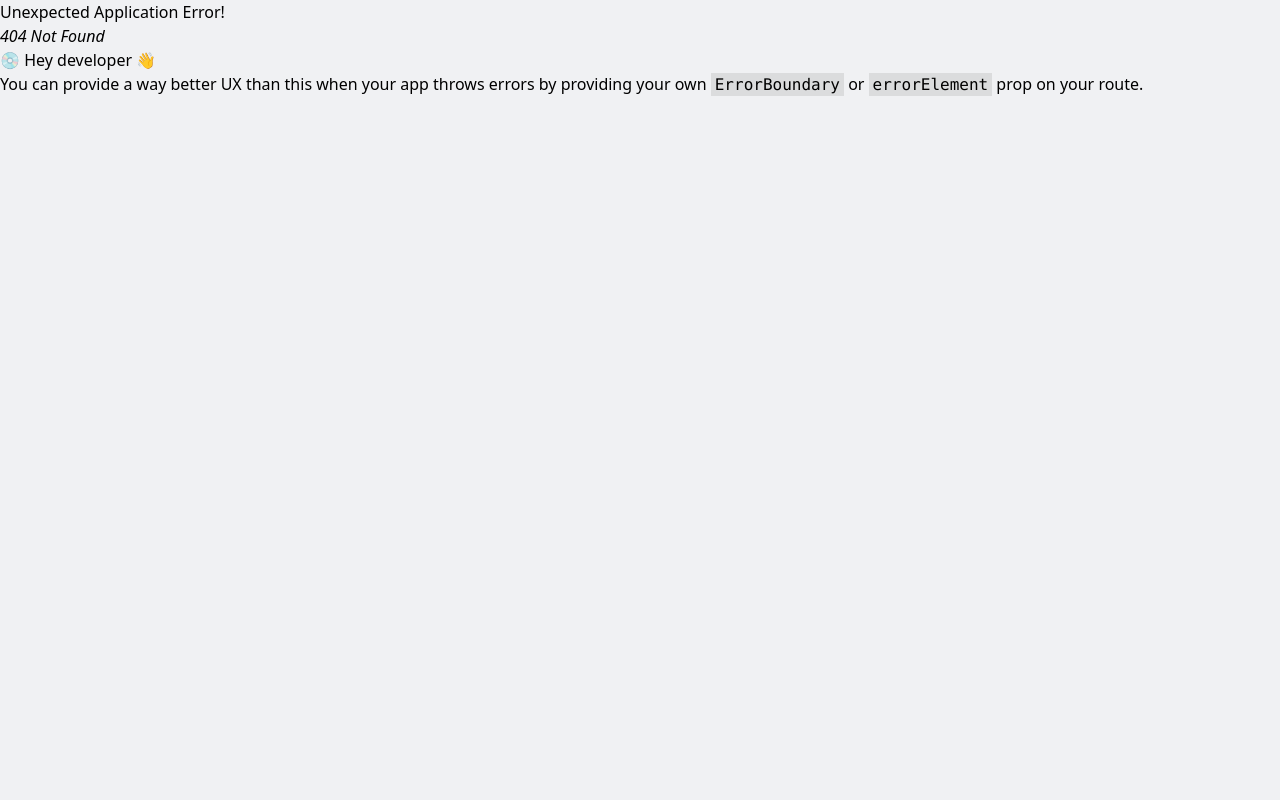
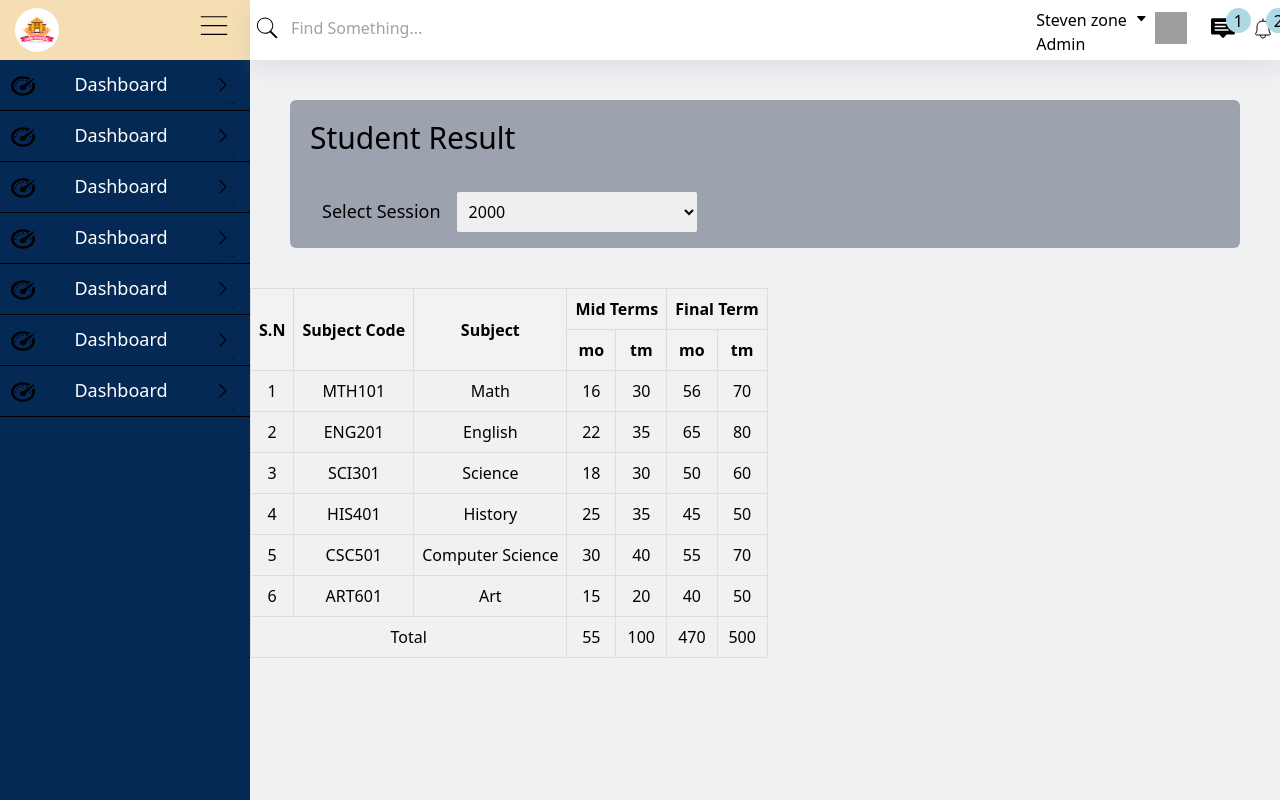
Before and after one commit to Rkhan76/School-Management-System-React, a React (Vite) app: page /result in a window 1280 px wide. Before the commit this address had no page. Built offline with nearby package versions, Linux system fonts and the light colour scheme; grey boxes are pictures that could not be loaded.

Commit message:
Add result page and its route

```diff
--- /dev/null
+++ b/src/Components/Student/StudentResult/StudentResult.css
@@ -0,0 +1,13 @@
+.attendance-table {
+  border-collapse: collapse;
+}
+
+.attendance-table th, .attendance-table td {
+  border: 1px solid #ddd;
+  padding: 8px;
+  text-align: center;
+}
+
+.attendance-table th {
+  background-color: #f2f2f2;
+}
--- /dev/null
+++ b/src/Components/Student/StudentResult/StudentResult.jsx
@@ -0,0 +1,143 @@
+import React from 'react'
+
+function StudentResult() {
+  const sessionArray = [2000, 2001, 2001]
+
+  const sessions = sessionArray.map((session) => {
+    return <option value={session}>{session}</option>
+  })
+
+ const subjectMarks = {
+   1: {
+     subject: 'Math',
+     subjectCode: 'MTH101',
+     midTerm: {
+       mo: '16',
+       tm: '30',
+     },
+     finalTerm: {
+       mo: '56',
+       tm: '70',
+     },
+   },
+   2: {
+     subject: 'English',
+     subjectCode: 'ENG201',
+     midTerm: {
+       mo: '22',
+       tm: '35',
+     },
+     finalTerm: {
+       mo: '65',
+       tm: '80',
+     },
+   },
+   3: {
+     subject: 'Science',
+     subjectCode: 'SCI301',
+     midTerm: {
+       mo: '18',
+       tm: '30',
+     },
+     finalTerm: {
+       mo: '50',
+       tm: '60',
+     },
+   },
+   4: {
+     subject: 'History',
+     subjectCode: 'HIS401',
+     midTerm: {
+       mo: '25',
+       tm: '35',
+     },
+     finalTerm: {
+       mo: '45',
+       tm: '50',
+     },
+   },
+   5: {
+     subject: 'Computer Science',
+     subjectCode: 'CSC501',
+     midTerm: {
+       mo: '30',
+       tm: '40',
+     },
+     finalTerm: {
+       mo: '55',
+       tm: '70',
+     },
+   },
+   6: {
+     subject: 'Art',
+     subjectCode: 'ART601',
+     midTerm: {
+       mo: '15',
+       tm: '20',
+     },
+     finalTerm: {
+       mo: '40',
+       tm: '50',
+     },
+   },
+ }
+
+    const tableRows = Object.keys(subjectMarks).map((subjectId) => {
+      const subjectData = subjectMarks[subjectId]
+      return (
+        <tr key={subjectId}>
+          <td key={`${subjectId}-sn`}>{subjectId}</td>
+          <td key={`${subjectId}-code`}>{subjectData.subjectCode}</td>
+          <td key={`${subjectId}-name`}>{subjectData.subject}</td>
+          <td key={`${subjectId}-mid-mo`}>{subjectData.midTerm.mo}</td>
+          <td key={`${subjectId}-mid-tm`}>{subjectData.midTerm.tm}</td>
+          <td key={`${subjectId}-final-mo`}>{subjectData.finalTerm.mo}</td>
+          <td key={`${subjectId}-final-tm`}>{subjectData.finalTerm.tm}</td>
+        </tr>
+      )
+    })
+
+
+  return (
+    <div>
+      <div className="m-10 bg-gray-400 rounded-md">
+        <h1 className="p-5 text-3xl">Student Result</h1>
+        <div className="p-4">
+          <label className="p-4 text-lg" htmlFor="Session">
+            Select Session
+          </label>
+          <select className="p-2 w-60 rounded-sm outline-none">
+            {sessions}
+          </select>
+        </div>
+      </div>
+      <table className="attendance-table">
+        <tbody>
+          <tr>
+            <th rowSpan={2}>S.N</th>
+            <th rowSpan={2}>Subject Code</th>
+            <th rowSpan={2}>Subject</th>
+            <th colSpan={2}>Mid Terms</th>
+            <th colSpan={2}>Final Term</th>
+          </tr>
+          <tr>
+            <th>mo</th>
+            <th>tm</th>
+            <th>mo</th>
+            <th>tm</th>
+          </tr>
+          {tableRows}
+          <tr>
+            <td colSpan={3}>Total</td>
+            <td>55</td>
+            <td>100</td>
+            <td>470</td>
+            <td>500</td>
+          </tr>
+        </tbody>
+      </table>
+    </div>
+  )
+}
+
+export default StudentResult
--- /dev/null
+++ b/src/Components/Student/StudentTimeTable/StudentTimeTable.jsx
@@ -0,0 +1,72 @@
+import React from 'react'
+
+function StudentTimeTable() {
+    const studentClassSchedule = {
+      Monday: {
+        'Period-1': 'History',
+        'Period-2': 'Math',
+        'Period-3': 'English',
+        'Period-4': 'Science',
+        'Lunch Break': 'Lunch',
+        'Period-5': 'Computer Science',
+        'Period-6': 'Physical Education',
+        'Period-7': 'Art',
+        'Period-8': 'Music',
+      },
+      Tuesday: {
+        'Period-1': 'Math',
+        'Period-2': 'Science',
+        'Period-3': 'English',
+        'Period-4': 'History',
+        'Lunch Break': 'Lunch',
+        'Period-5': 'Physical Education',
+        'Period-6': 'Computer Science',
+        'Period-7': 'Music',
+        'Period-8': 'Art',
+      },
+
+    }
+
+    const dayWiseTime = Object.keys(studentClassSchedule).map((day)=>{
+        const array = time[day]
+        console.log(typeof day)
+        console.log(day)
+        return (
+          <tr key={day}>
+            <td>{array.Period-1}</td>
+          </tr>
+        )
+    })
+
+
+
+
+
+  return (
+    <div>
+      <table>
+        <tr>
+          <th rowSpan={9}>Time Table</th>
+        </tr>
+        <tr>
+          <th>Day/Period</th>
+          <th>Period-1</th>
+          <th>Period-2</th>
+          <th>Period-3</th>
+          <th>Period-4</th>
+          <th>Lunch Break</th>
+          <th>Period-5</th>
+          <th>Period-6</th>
+          <th>Period-7</th>
+          <th>Period-8</th>
+        </tr>
+        <tr>
+            <td>Monday</td>
+            <td>histor</td>
+        </tr>
+      </table>
+    </div>
+  )
+}
+
+export default StudentTimeTable
--- a/src/main.jsx
+++ b/src/main.jsx
@@ -14,6 +14,8 @@ import Hllo from './Components/hllo.jsx'
 import Bye from './Components/Bye.jsx'
 import StudentAttendance from './Components/Student/StudentAttendence/StudentAttendence.jsx'
 import StudentProfile from './Components/Student/StudentProfile/StudentProfile.jsx'
+import StudentResult from './Components/Student/StudentResult/StudentResult.jsx'
+import StudentTimeTable from './Components/Student/StudentTimeTable/StudentTimeTable.jsx'
 
 
 
@@ -24,8 +26,10 @@ const router = createBrowserRouter(
     <>
       <Route path="/" element={<StudentHome />}>
         <Route path="" element={<StudentDashboard />} />
-        <Route path='profile' element={<StudentProfile/>}/>
-        <Route path="attendence" element={<StudentAttendance/>} />
+        <Route path="profile" element={<StudentProfile />} />
+        <Route path="attendence" element={<StudentAttendance />} />
+        <Route path="result" element={<StudentResult />} />
+        <Route path="timetable" element={<StudentTimeTable />} />
       </Route>
       <Route path="/parents" element={<Hllo />}>
         <Route path="bye" element={<Bye />} />
```
